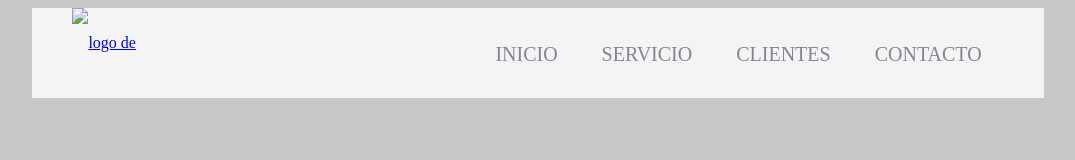
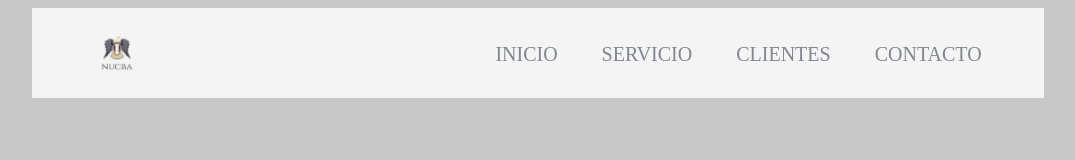
Before and after one commit to LautaroBarrozo/E2-landing-page, a plain HTML site: page index.html in a window 1280 px wide. Shown: the whole page, without its empty margins (102-1177 px from the left). Drawn offline with Linux system fonts and the light colour scheme.

Commit message:
E2 navbar

```diff
--- a/index.html
+++ b/index.html
@@ -10,7 +10,7 @@
             <div class="container-flex">
                 <div class="container">
                     <nav class="nav-menu">
-                        <a href="#"><img class="logo" src="/E2-landing-page/logo-nucba.png" alt="logo de nucba" ></a>
+                        <a href="#"><img class="logo" src="/logonucba.png" alt="logo de nucba" ></a>
                         <ul class="menu">
                             <li class="menu-item"><a href="#" class="menu-link links">INICIO</a></li>
                             <li class="menu-item"><a href="#" class="menu-link links">SERVICIO</a></li>
```
Also changed, not shown: logonucba.png (renamed from logo nucba.png).
